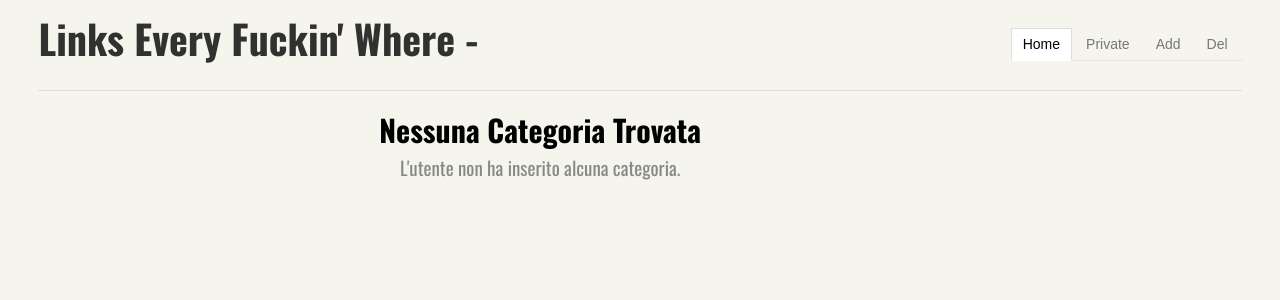
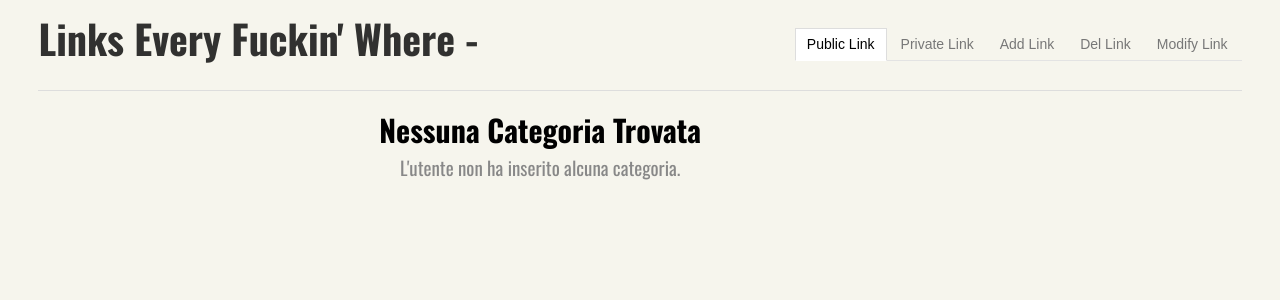
Before and after one commit to dlion/LEFW, a PHP site: page / in a window 1280 px wide. Shown: the top 300 px of the page. Run offline with PHP 8.4, Linux system fonts and the light colour scheme; data that the repository does not hold is empty.

Commit message:
fixed links

```diff
--- a/index.php
+++ b/index.php
@@ -63,10 +63,11 @@ Bisogna ancora aggiungere metodi per togliere le categorie
 		        <h1><?php echo htmlspecialchars($conf->getNameSite()." - ".$io['nick']); ?></h1>
                 <nav class="nav-tabs">
                     <ul>
-    					<li><span>Home</span></li>
-                        <li><a href="priv.php">Private</a></li>
-    					<li><a href="add.php">Add</a></li>
-                        <li><a href="del.php">Del</a></li>
+    					<li><span>Public Link</span></li>
+                        <li><a href="priv_link.php">Private Link</a></li>
+        				<li><a href="add_link.php">Add Link</a></li>
+                        <li><a href="del_link.php">Del Link</a></li>
+                        <li><a href="mod_link.php">Modify Link</a></li>
 				    </ul>
 			    </nav>
 	        </header>
@@ -95,7 +96,7 @@ if($categoria !== false)
             {?>
                 <tr>
                     <th>
-                        <a href='<?php echo $lincat['url'];?>' rel='nofollow'><?php echo $lincat['name'];?></a>
+                        <a href='<?php echo $lincat['url'];?>' rel='nofollow' target="_blank"><?php echo $lincat['name'];?></a>
                     </th>
                 </tr>
             <?php
```
